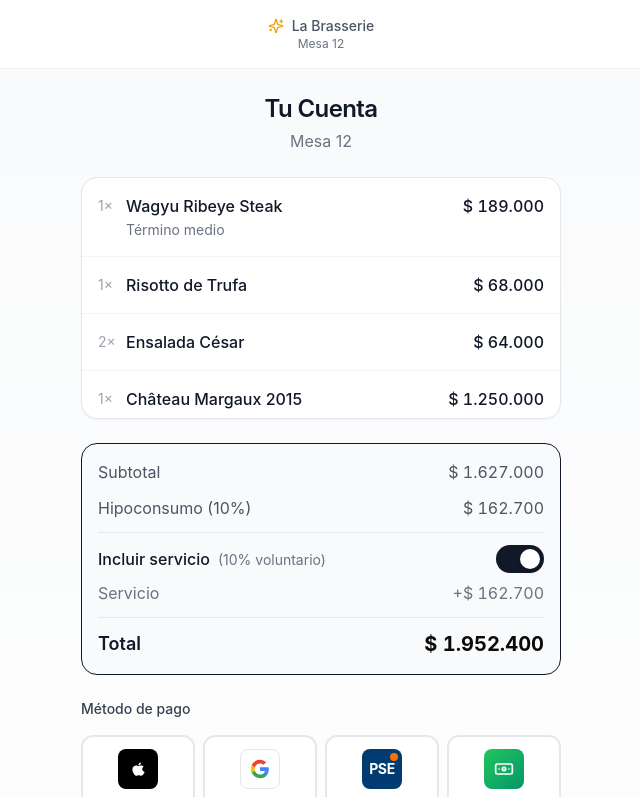
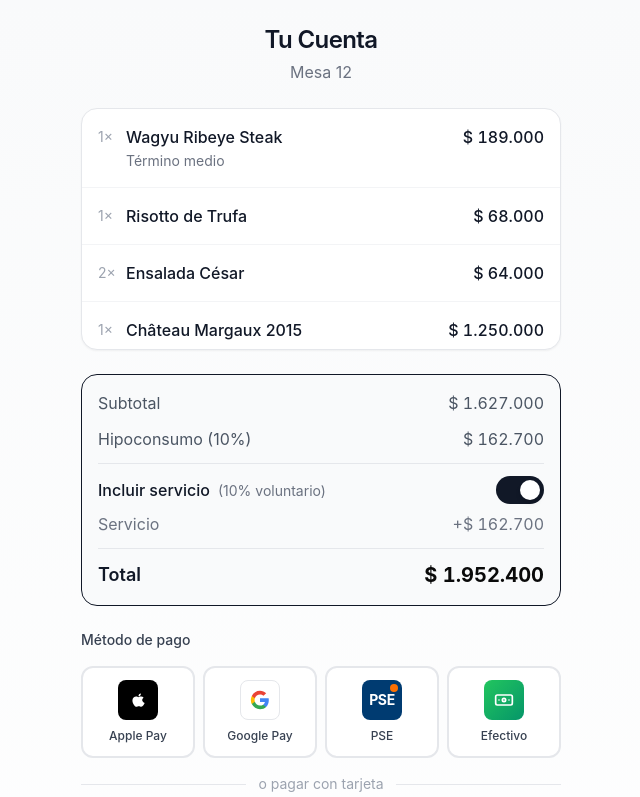
Before and after one commit to hunt-tickets/checkout, a Next.js app: page /checkout in a window 1280 px wide. Shown: the top 797 px of the page, without its empty margins (319-959 px from the left). Built offline with nearby package versions, Linux system fonts and the light colour scheme.

Commit message:
style: Eliminar header de La Brasserie

```diff
--- a/app/checkout/page.tsx
+++ b/app/checkout/page.tsx
@@ -152,25 +152,6 @@ export default function CheckoutPage() {
 
   return (
     <div className="min-h-screen bg-gradient-to-b from-gray-50 to-white">
-      {/* Header */}
-      <header className="sticky top-0 z-50 glass border-b border-gray-200/50">
-        <div className="max-w-lg mx-auto px-4 py-4">
-          <div className="flex items-center justify-center">
-            <div className="text-center">
-              <div className="flex items-center gap-2 justify-center">
-                <Sparkles className="w-4 h-4 text-amber-500" />
-                <span className="text-sm font-medium text-gray-600">
-                  {RESTAURANT_NAME}
-                </span>
-              </div>
-              <p className="text-xs text-gray-500">
-                Mesa {TABLE_NUMBER}
-              </p>
-            </div>
-          </div>
-        </div>
-      </header>
-
       {/* Main Content */}
       <main className="max-w-lg mx-auto px-4 py-6 space-y-6">
         {/* Title */}
```
